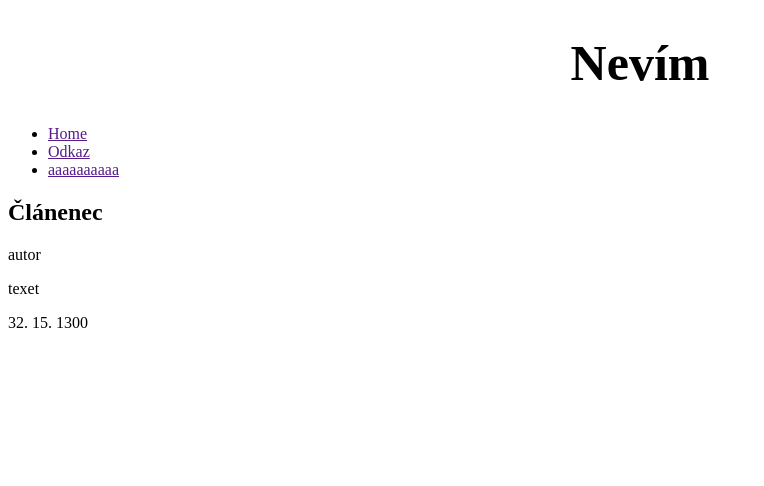
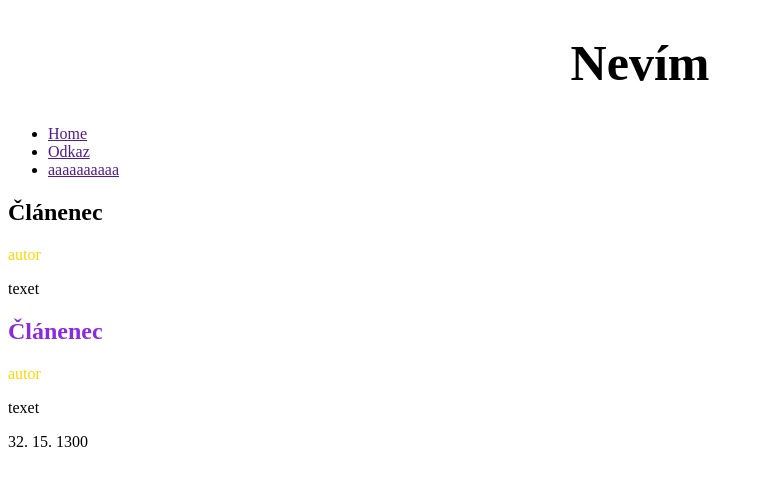
Before and after one commit to hynekvaner/idk, a plain HTML site: page index.html in a window 1280 px wide. Shown: the whole page, without its empty margins (0-764 px from the left). Drawn offline with Linux system fonts and the light colour scheme.

Commit message:
farbičky

```diff
--- a/index.html
+++ b/index.html
@@ -18,7 +18,14 @@
     <article>
         <header>
             <h2>Článenec</h2>
-            <p>autor</p>
+            <p class="autor">autor</p>
+        </header>
+        <p>texet</p>
+    </article>
+    <article>
+        <header>
+            <h2 id="clanek1">Článenec</h2>
+            <p class="autor">autor</p>
         </header>
         <p>texet</p>
     </article>
--- a/style.css
+++ b/style.css
@@ -2,3 +2,9 @@ h1{
     font-size: 50px;
     text-align: center;
 }
+#clanek1{
+    color: blueviolet;
+}
+.autor{
+    color: gold;
+}
```
